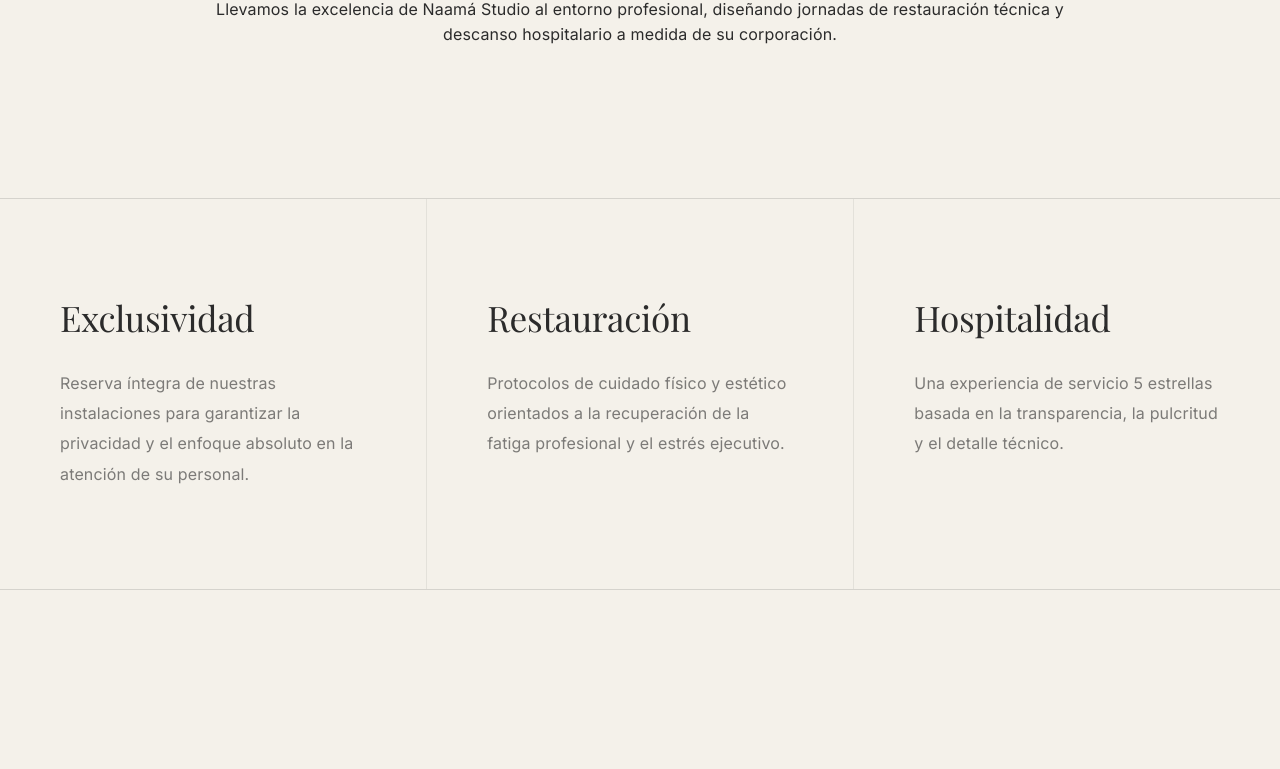
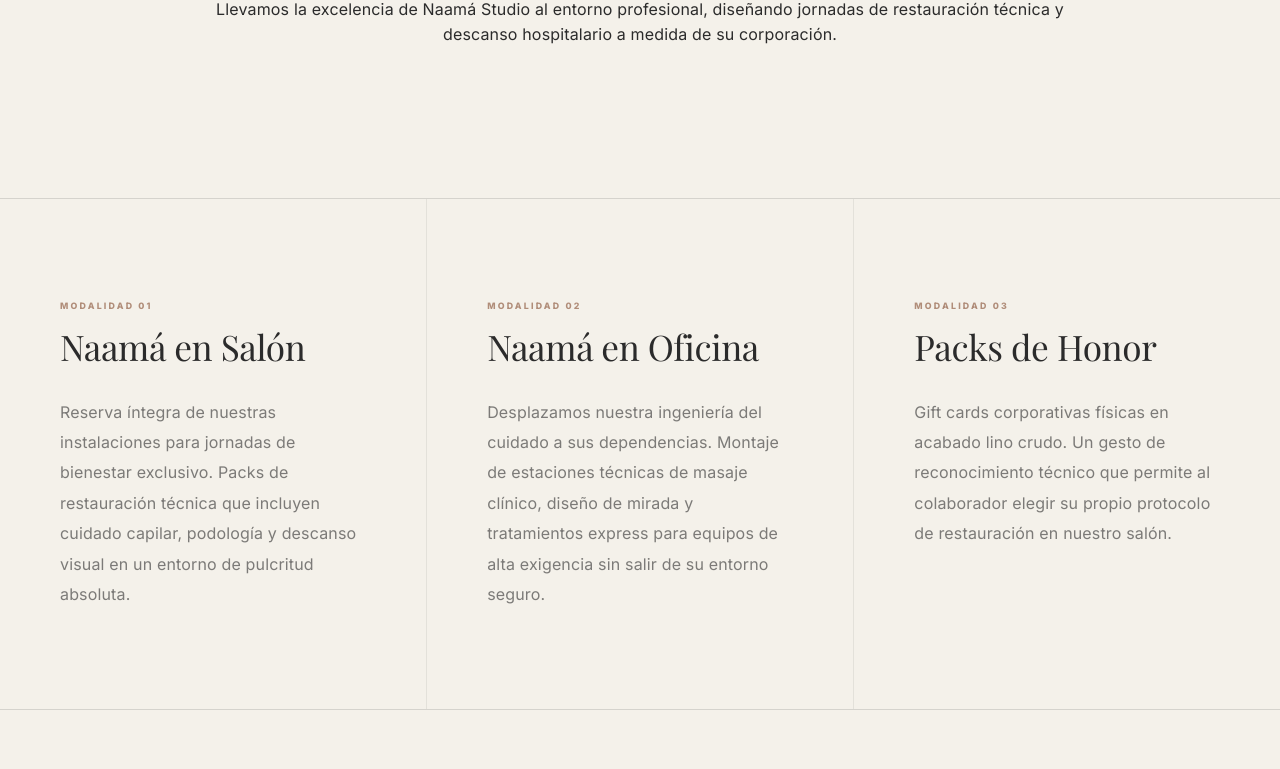
Before and after one commit to InstitutoLael/naama-studio, a React (Vite) app: page /empresas in a window 1280 px wide. Shown: the part 466-1235 px from the top of the page. Built offline with nearby package versions, Linux system fonts and the light colour scheme; a web font is replaced by a local one.

Commit message:
Final Overhaul: Aesthetic mosaic, staff-service links, and B2B modalities

```diff
--- a/src/pages/EmpresasPage.jsx
+++ b/src/pages/EmpresasPage.jsx
@@ -22,18 +22,21 @@ const EmpresasPage = () => {
 
       <main className="empresas_benefits container reveal delay-1">
         <div className="benefit_item">
-          <h3 className="benefit_title serif">Exclusividad</h3>
-          <p className="benefit_desc">Reserva íntegra de nuestras instalaciones para garantizar la privacidad y el enfoque absoluto en la atención de su personal.</p>
+          <span className="detail_label">Modalidad 01</span>
+          <h3 className="benefit_title serif">Naamá en Salón</h3>
+          <p className="benefit_desc">Reserva íntegra de nuestras instalaciones para jornadas de bienestar exclusivo. Packs de restauración técnica que incluyen cuidado capilar, podología y descanso visual en un entorno de pulcritud absoluta.</p>
         </div>
 
         <div className="benefit_item">
-          <h3 className="benefit_title serif">Restauración</h3>
-          <p className="benefit_desc">Protocolos de cuidado físico y estético orientados a la recuperación de la fatiga profesional y el estrés ejecutivo.</p>
+          <span className="detail_label">Modalidad 02</span>
+          <h3 className="benefit_title serif">Naamá en Oficina</h3>
+          <p className="benefit_desc">Desplazamos nuestra ingeniería del cuidado a sus dependencias. Montaje de estaciones técnicas de masaje clínico, diseño de mirada y tratamientos express para equipos de alta exigencia sin salir de su entorno seguro.</p>
         </div>
 
         <div className="benefit_item">
-          <h3 className="benefit_title serif">Hospitalidad</h3>
-          <p className="benefit_desc">Una experiencia de servicio 5 estrellas basada en la transparencia, la pulcritud y el detalle técnico.</p>
+          <span className="detail_label">Modalidad 03</span>
+          <h3 className="benefit_title serif">Packs de Honor</h3>
+          <p className="benefit_desc">Gift cards corporativas físicas en acabado lino crudo. Un gesto de reconocimiento técnico que permite al colaborador elegir su propio protocolo de restauración en nuestro salón.</p>
         </div>
       </main>
 
```
